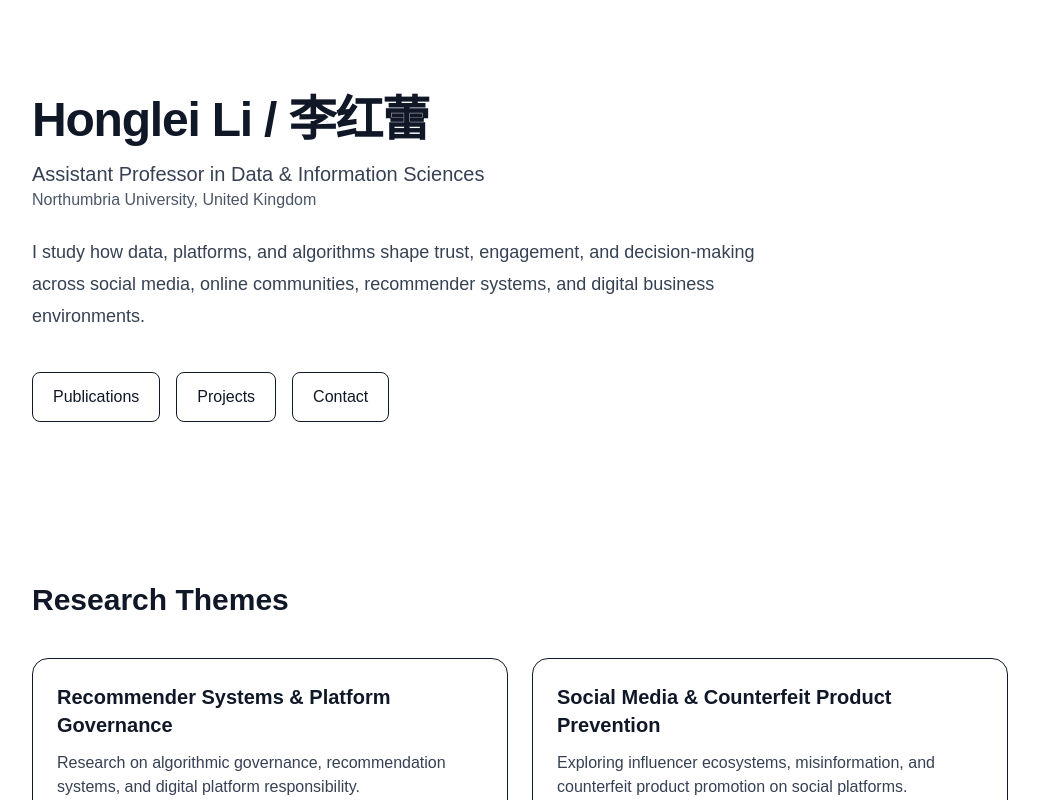
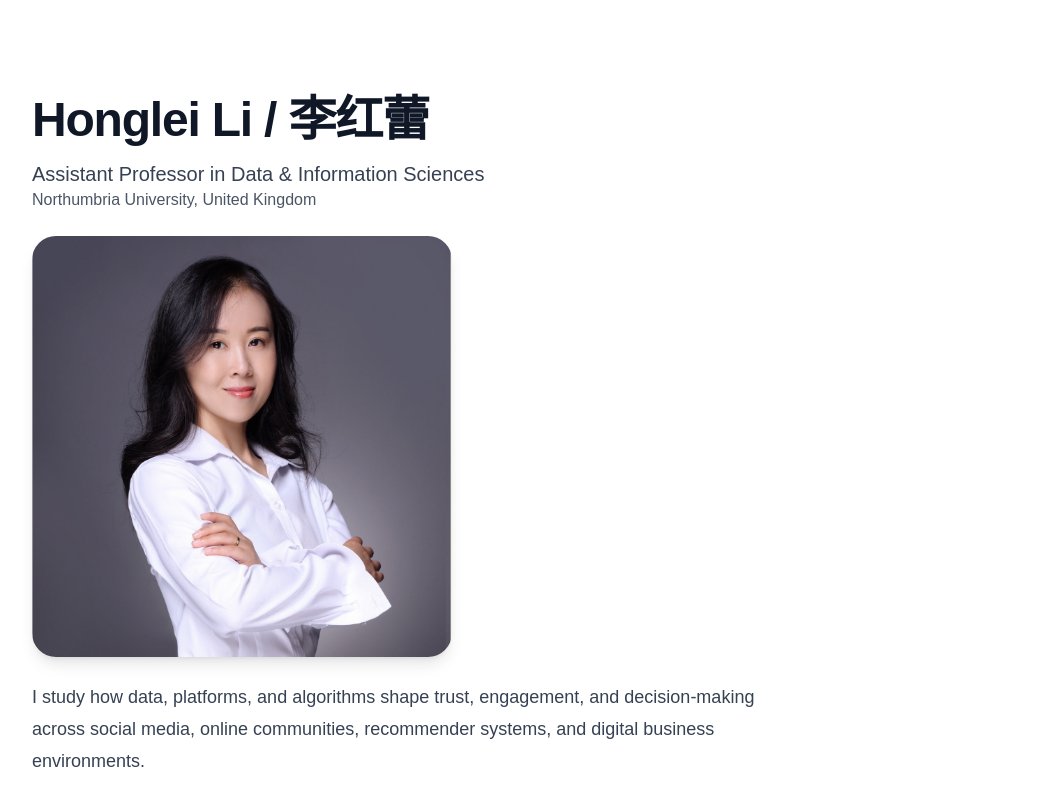
Before and after one commit to Hongleili/honglei-site, a Next.js app: page / in a window 1280 px wide. Shown: the top 800 px of the page, without its empty margins (120-1159 px from the left). Built offline with nearby package versions, Linux system fonts and the light colour scheme.

Commit message:
Add profile image

```diff
--- a/app/page.tsx
+++ b/app/page.tsx
@@ -1,4 +1,5 @@
 import Image from "next/image";
+
 export default function HomePage() {
   return (
     <main className="min-h-screen bg-white text-gray-900">
@@ -18,6 +19,13 @@
               Northumbria University, United Kingdom
             </p>
           </div>
+<Image
+  src="/images/profile.jpg"
+  alt="Honglei Li"
+  width={420}
+  height={520}
+  className="rounded-3xl object-cover shadow-lg"
+/>
 
           <p className="max-w-3xl text-lg leading-8 text-gray-700">
             I study how data, platforms, and algorithms shape trust,
```
